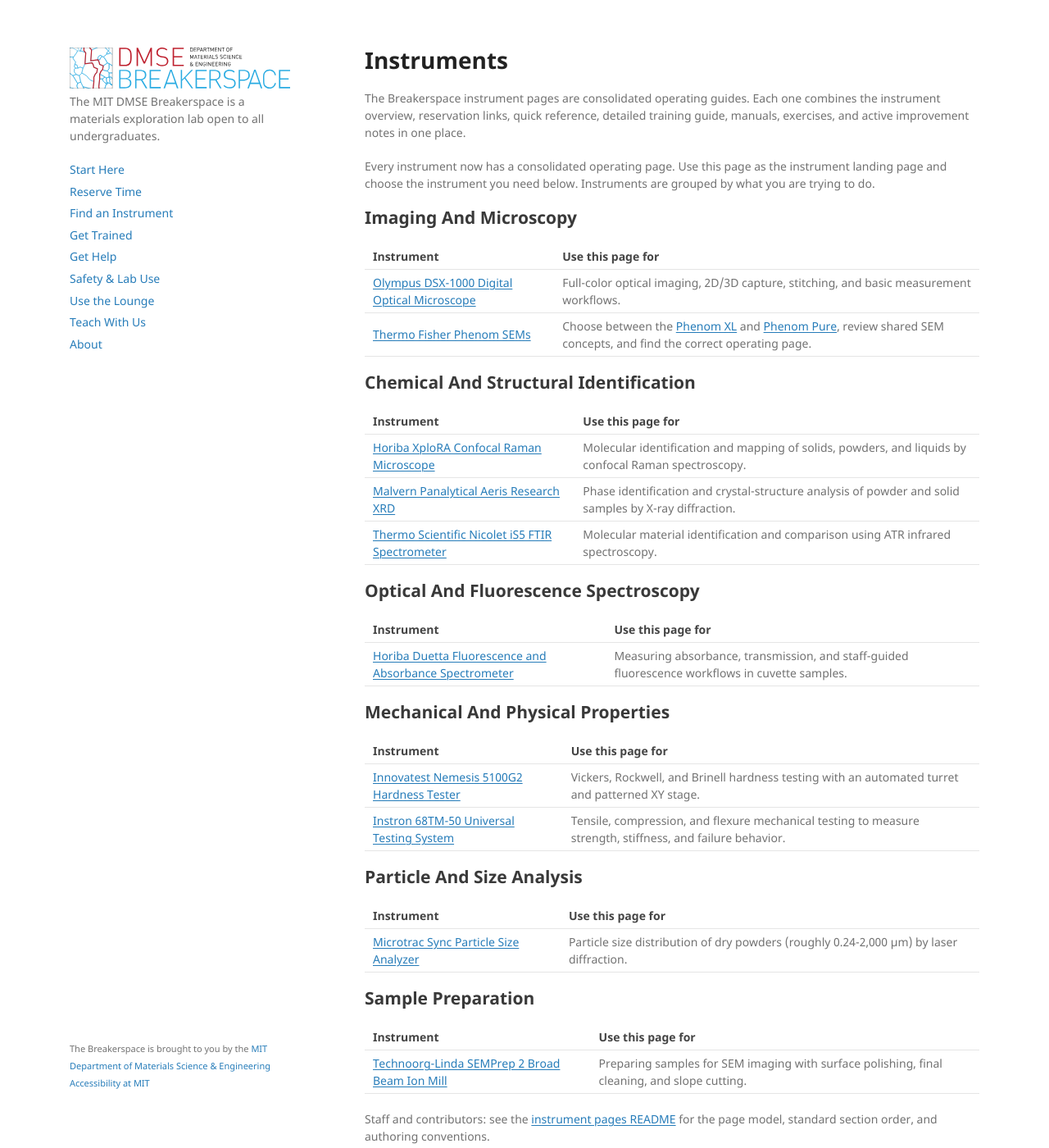
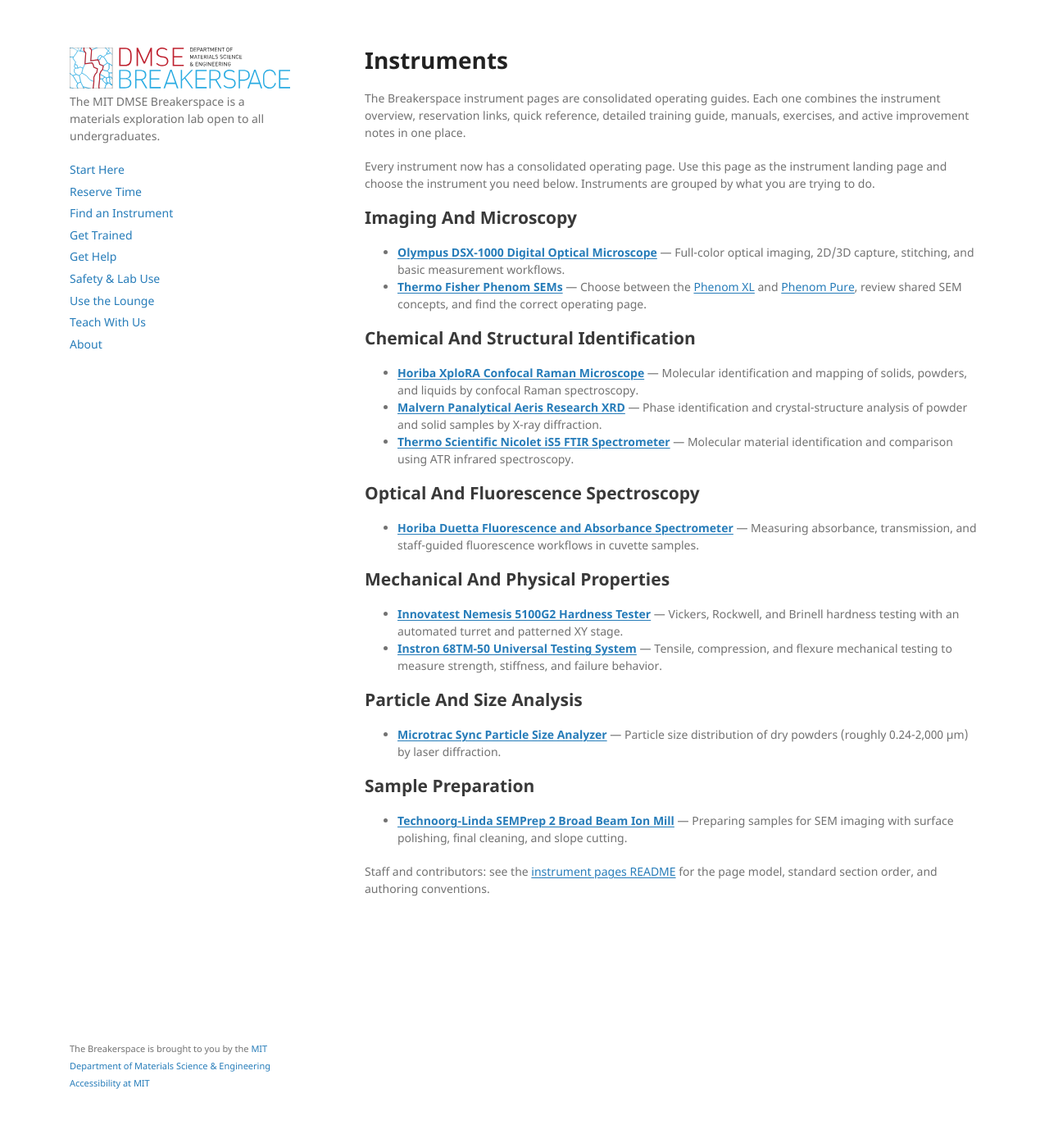
Before and after one commit to MIT-DMSE-Breakerspace/breakerspace-preview, a Jekyll site: the page built from instruments/index.md, in a window 1280 px wide and 1400 px high. Shown: the whole window at 82% size. Built offline with Jekyll 4.4.1, drawn with Linux system fonts in a browser that asks for light colours.

Commit message:
Rename handoff to README, refresh governance docs, list-ify catalog
Docs refresh after completing the instrument-page migration:
- Rename CODEx_HANDOFF.md to README.md and reframe it as the site's
  top-level README (drop Codex handoff framing); exclude it from the
  Jekyll build.
- README: catalog row now states all eleven instruments are consolidated
  and grouped by capability; legacy-URL note reflects that tutorials and
  lab.md already redirect; Planned Work item 4 changed from 'five
  remaining migrations' to instrument-page depth/media work.
- _staff/README.md: point sources-of-truth link at README.md; update
  priorities (no remaining migrations/legacy cleanup; depth and media).
- instruments/readme.md: 'Current Migration Status' -> 'Consolidation
  Status'; 'Transition Notes' -> 'Legacy Pages And Notes' reflecting that
  redirects are in place.
- _staff/site-todo.md: update remaining-work framing; mark legacy-URL
  review done (redirects in place, launch-time external link check left).

Catalog presentation:
- Convert the per-capability instrument tables in instruments/index.md to
  bulleted lists, removing the repeated 'Instrument | Use this page for'
  header on every group.

Validated with bundle exec jekyll build (clean); README is not published
as a page and all catalog links resolve.

Co-Authored-By: Claude Fable 5 <noreply@anthropic.com>

```diff
--- a/_config.yml
+++ b/_config.yml
@@ -5,5 +5,6 @@ show_downloads: false
 google_analytics:
 theme: jekyll-theme-minimal
 exclude:
+  - README.md
   - showcases/README.md
   - showcases/_template.md
--- a/instruments/index.md
+++ b/instruments/index.md
@@ -11,42 +11,30 @@ Every instrument now has a consolidated operating page. Use this page as the ins
 
 ## Imaging And Microscopy
 
-| Instrument | Use this page for |
-| --- | --- |
-| [Olympus DSX-1000 Digital Optical Microscope](./optical.html) | Full-color optical imaging, 2D/3D capture, stitching, and basic measurement workflows. |
-| [Thermo Fisher Phenom SEMs](./sem.html) | Choose between the [Phenom XL](./phenom-xl.html) and [Phenom Pure](./phenom-pure.html), review shared SEM concepts, and find the correct operating page. |
+* **[Olympus DSX-1000 Digital Optical Microscope](./optical.html)** — Full-color optical imaging, 2D/3D capture, stitching, and basic measurement workflows.
+* **[Thermo Fisher Phenom SEMs](./sem.html)** — Choose between the [Phenom XL](./phenom-xl.html) and [Phenom Pure](./phenom-pure.html), review shared SEM concepts, and find the correct operating page.
 
 ## Chemical And Structural Identification
 
-| Instrument | Use this page for |
-| --- | --- |
-| [Horiba XploRA Confocal Raman Microscope](./raman.html) | Molecular identification and mapping of solids, powders, and liquids by confocal Raman spectroscopy. |
-| [Malvern Panalytical Aeris Research XRD](./xrd.html) | Phase identification and crystal-structure analysis of powder and solid samples by X-ray diffraction. |
-| [Thermo Scientific Nicolet iS5 FTIR Spectrometer](./ftir.html) | Molecular material identification and comparison using ATR infrared spectroscopy. |
+* **[Horiba XploRA Confocal Raman Microscope](./raman.html)** — Molecular identification and mapping of solids, powders, and liquids by confocal Raman spectroscopy.
+* **[Malvern Panalytical Aeris Research XRD](./xrd.html)** — Phase identification and crystal-structure analysis of powder and solid samples by X-ray diffraction.
+* **[Thermo Scientific Nicolet iS5 FTIR Spectrometer](./ftir.html)** — Molecular material identification and comparison using ATR infrared spectroscopy.
 
 ## Optical And Fluorescence Spectroscopy
 
-| Instrument | Use this page for |
-| --- | --- |
-| [Horiba Duetta Fluorescence and Absorbance Spectrometer](./uv-vis.html) | Measuring absorbance, transmission, and staff-guided fluorescence workflows in cuvette samples. |
+* **[Horiba Duetta Fluorescence and Absorbance Spectrometer](./uv-vis.html)** — Measuring absorbance, transmission, and staff-guided fluorescence workflows in cuvette samples.
 
 ## Mechanical And Physical Properties
 
-| Instrument | Use this page for |
-| --- | --- |
-| [Innovatest Nemesis 5100G2 Hardness Tester](./hardness-tester.html) | Vickers, Rockwell, and Brinell hardness testing with an automated turret and patterned XY stage. |
-| [Instron 68TM-50 Universal Testing System](./instron.html) | Tensile, compression, and flexure mechanical testing to measure strength, stiffness, and failure behavior. |
+* **[Innovatest Nemesis 5100G2 Hardness Tester](./hardness-tester.html)** — Vickers, Rockwell, and Brinell hardness testing with an automated turret and patterned XY stage.
+* **[Instron 68TM-50 Universal Testing System](./instron.html)** — Tensile, compression, and flexure mechanical testing to measure strength, stiffness, and failure behavior.
 
 ## Particle And Size Analysis
 
-| Instrument | Use this page for |
-| --- | --- |
-| [Microtrac Sync Particle Size Analyzer](./psa.html) | Particle size distribution of dry powders (roughly 0.24-2,000 µm) by laser diffraction. |
+* **[Microtrac Sync Particle Size Analyzer](./psa.html)** — Particle size distribution of dry powders (roughly 0.24-2,000 µm) by laser diffraction.
 
 ## Sample Preparation
 
-| Instrument | Use this page for |
-| --- | --- |
-| [Technoorg-Linda SEMPrep 2 Broad Beam Ion Mill](./ion-mill.html) | Preparing samples for SEM imaging with surface polishing, final cleaning, and slope cutting. |
+* **[Technoorg-Linda SEMPrep 2 Broad Beam Ion Mill](./ion-mill.html)** — Preparing samples for SEM imaging with surface polishing, final cleaning, and slope cutting.
 
 <p>Staff and contributors: see the <a href="./readme.html">instrument pages README</a> for the page model, standard section order, and authoring conventions.</p>
```
Also changed, not shown: _staff/README.md (+2 -2 lines), _staff/site-todo.md (+2 -2 lines), instruments/readme.md (+5 -5 lines), README.md.
